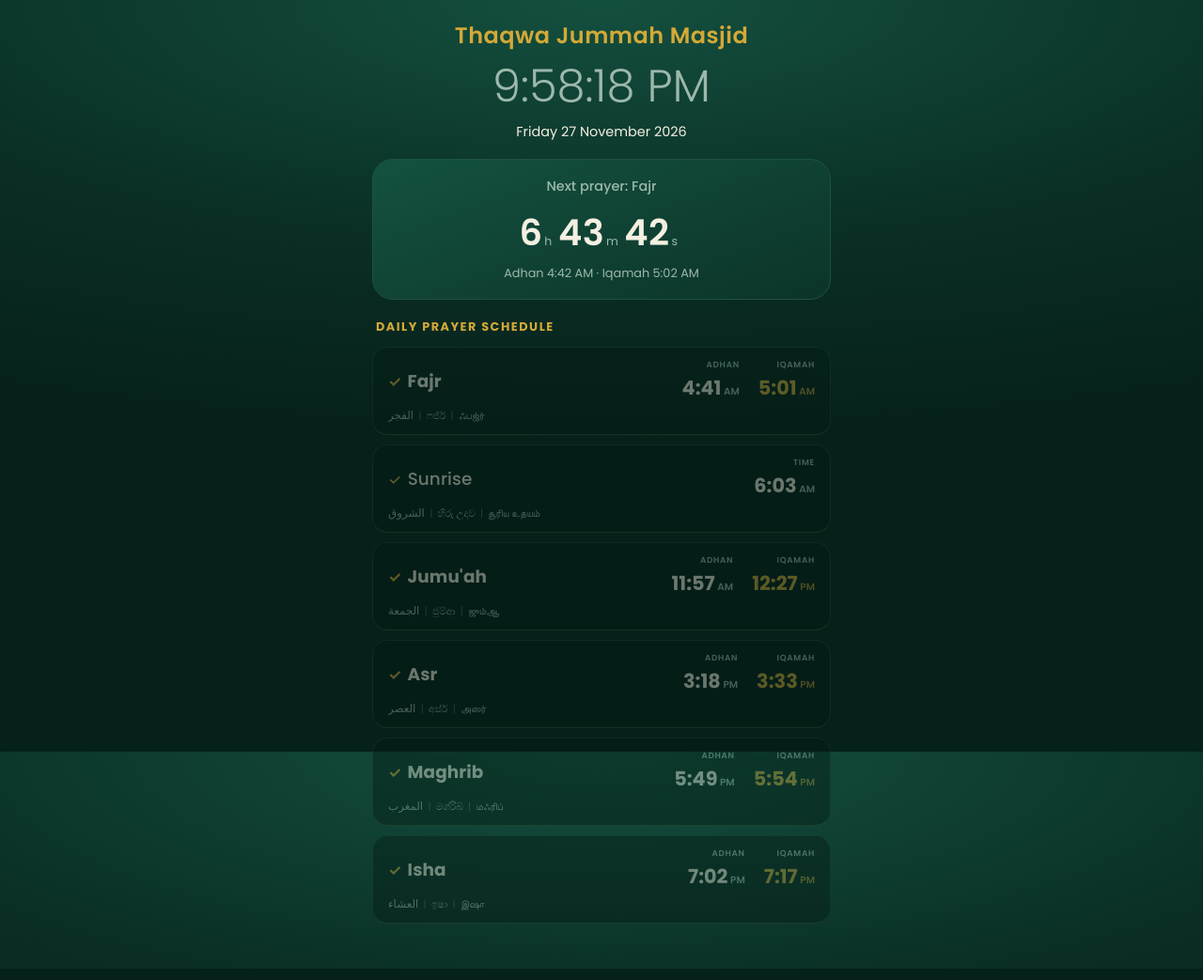
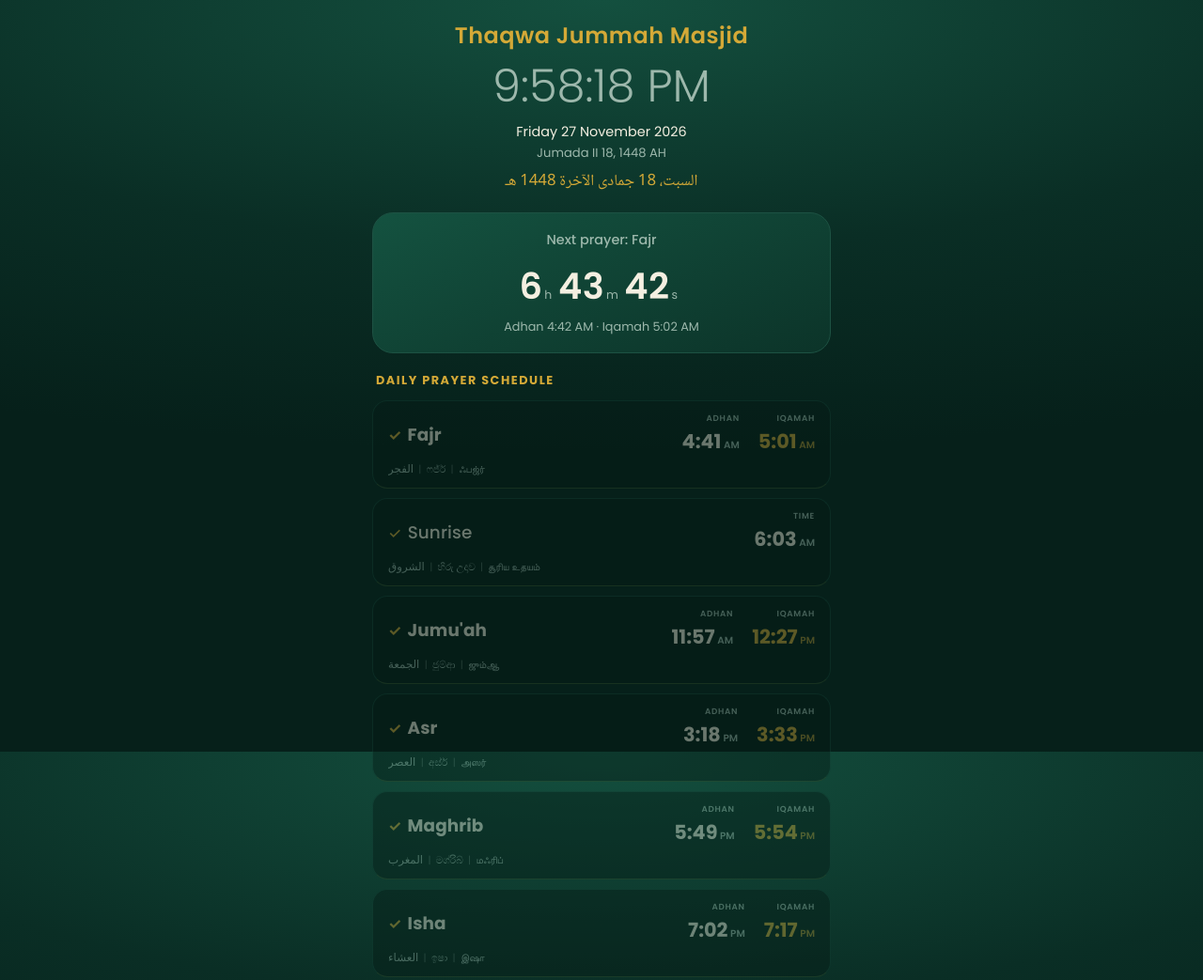
Before and after one commit to DevArafath/TJM_PrayerTime, a plain HTML site: page index.html in a window 1280 px wide. Shown: the whole page at 94% size. Drawn offline with Linux system fonts and the light colour scheme.

Commit message:
HDate ON

```diff
--- a/index.html
+++ b/index.html
@@ -20,7 +20,7 @@
     <h1 id="mosque">Prayer Times</h1>
     <div id="clock" aria-label="Current time"></div>
     <div id="gdate"></div>
-    <!-- <div id="hdate"></div> -->
+    <div id="hdate"></div>
     <div id="hdateAr" lang="ar" dir="rtl"></div>
   </header>
   <section id="hero" aria-live="off">
```
